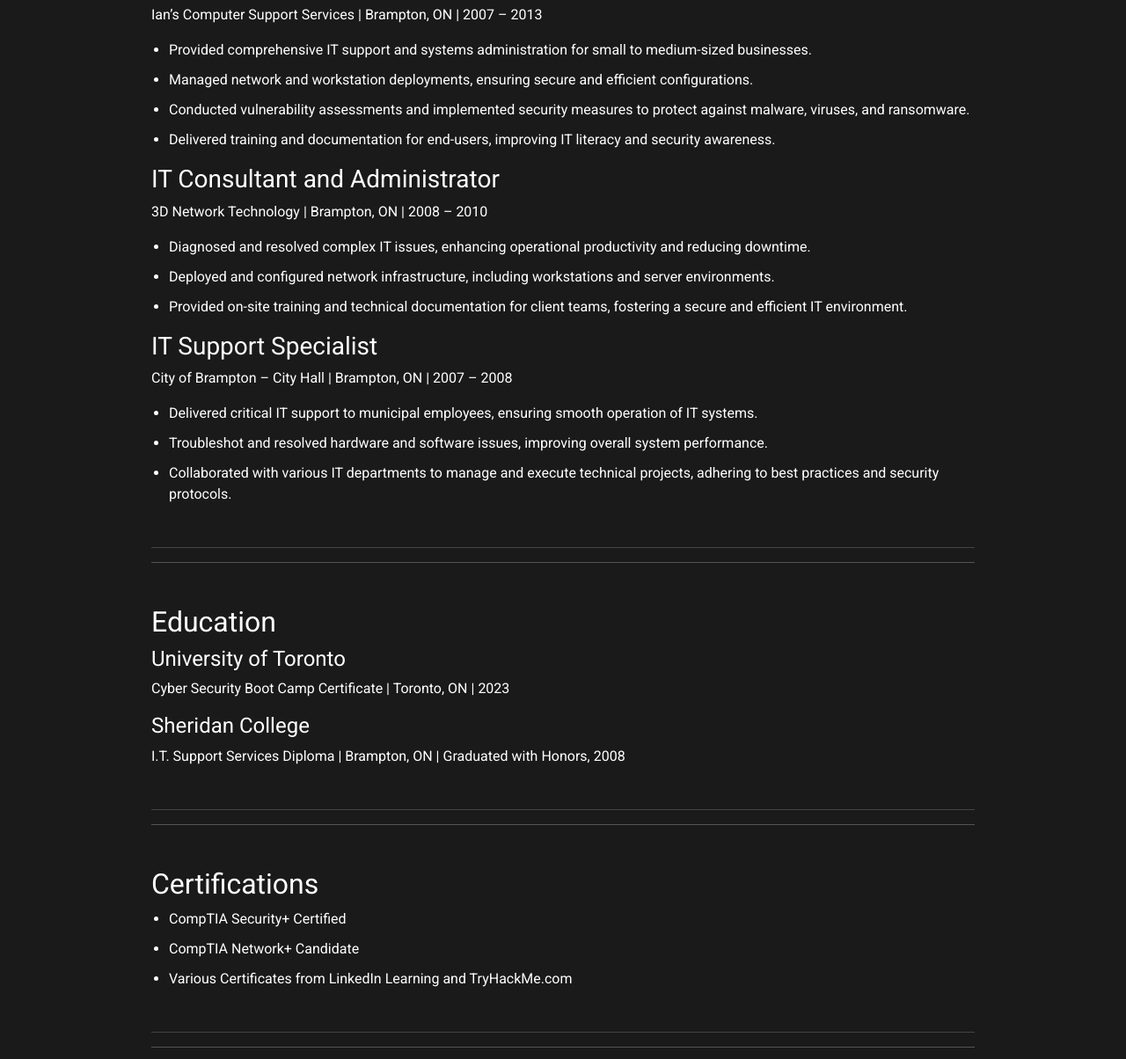
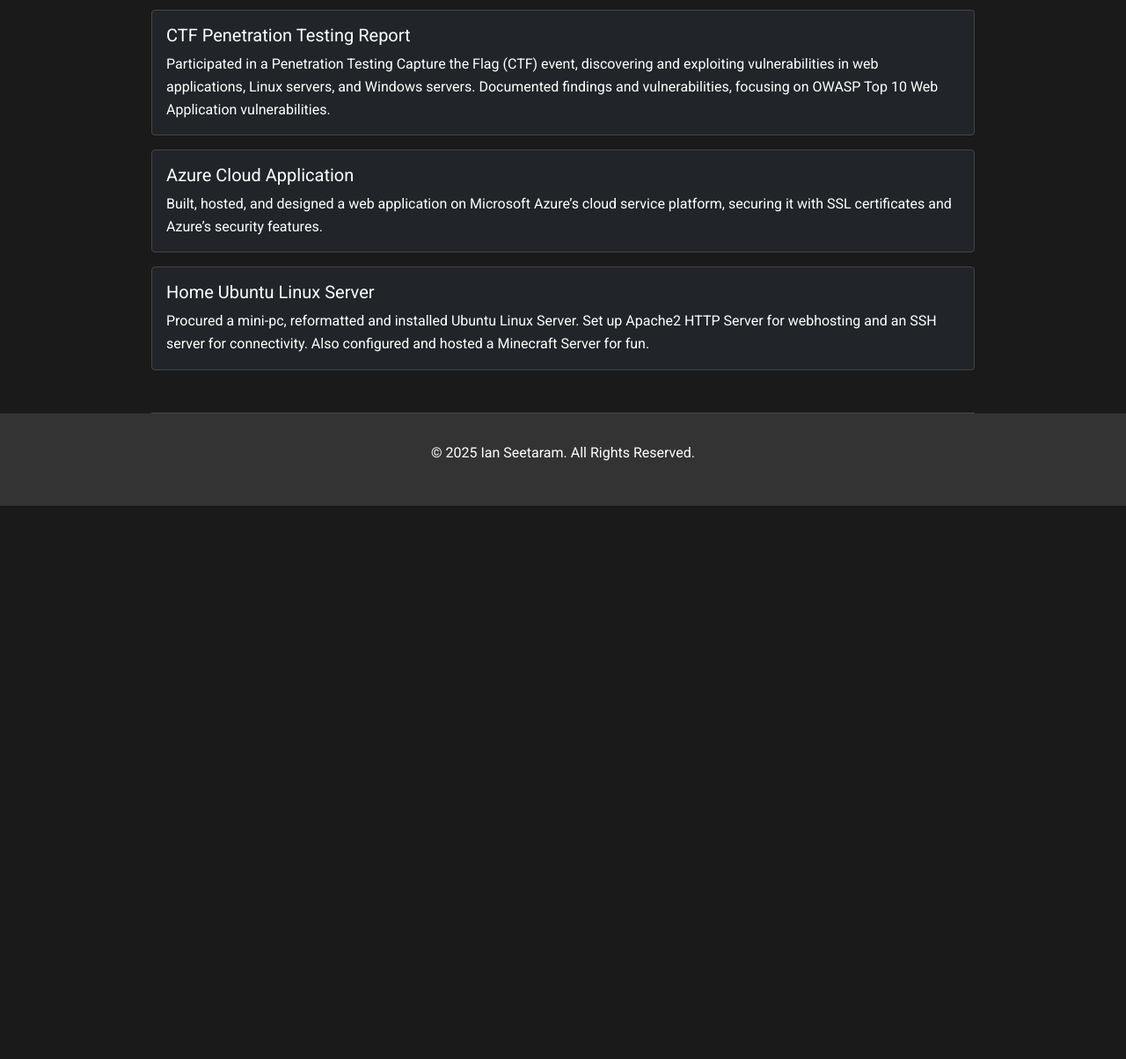
Before and after one commit to EyeonSee/eyeonsee.github.io, a plain HTML site: page index.html in a window 1280 px wide. Shown: the part 629-1833 px from the top of the page at 88% size. After the commit the page ends 1204 px from the top, so only its background shows below. Drawn offline with nearby package versions, Linux system fonts and the light colour scheme.

Commit message:
Update index.html

```diff
--- a/index.html
+++ b/index.html
@@ -13,6 +13,8 @@
             padding-top: 5rem;
             background-color: #1a1a1a;
             color: #fff;
+            line-height: 1.6;
+            font-size: 1rem;
         }
         .navbar {
             background-color: #333;
@@ -68,6 +70,10 @@
             padding: 1rem;
             border-radius: 8px;
         }
+        .card.bg-dark {
+            background-color: #2c2c2c;
+            border: 1px solid #444;
+        }
     </style>
 </head>
 <body>
@@ -97,13 +103,11 @@
                     <li class="nav-item">
                         <a class="nav-link" href="#projects">Projects</a>
                     </li>
-                    <!--<li class="nav-item">
-                        <a class="nav-link" href="#blog">Blog</a>
-                    </li>-->
                 </ul>
                 <div class="social-icons">
-                    <a href="https://www.linkedin.com/in/ian-seetaram/" target="_blank"><i class="fab fa-linkedin"></i></a>
-                    <a href="https://twitter.com/Eyeondapryze" target="_blank"><i class="fab fa-twitter"></i></a>
+                    <a href="https://www.linkedin.com/in/ian-seetaram/" target="_blank" aria-label="LinkedIn Profile"><i class="fab fa-linkedin"></i></a>
+                    <a href="https://twitter.com/Eyeondapryze" target="_blank" aria-label="Twitter Profile"><i class="fab fa-twitter"></i></a>
+                    <a href="https://github.com/eyeonsee" target="_blank" aria-label="GitHub Profile"><i class="fab fa-github"></i></a>
                 </div>
             </div>
         </div>
@@ -113,107 +117,39 @@
         <section id="summary">
             <h1>Professional Summary</h1>
             <div class="profile-summary">
-                <p>Driven by a strong commitment to achieving goals and objectives, I bring a results-oriented approach to cybersecurity and IT support services. With a solid foundation in identifying vulnerabilities, mitigating risks, and enhancing network security across various platforms, I take pride in my ability to tackle challenges head-on and deliver effective solutions. My extensive experience in both technical and operational roles has equipped me with a comprehensive skill set, including systems administration, network security, vulnerability assessment, and incident response.</p>
-                <p>I believe in maintaining a positive attitude and strong work ethic, which fuels my passion for continuous learning and professional growth. I am dedicated to staying current with industry developments and consistently improving my skills to address the ever-evolving challenges in cybersecurity. Whether working independently or as part of a team, I am committed to delivering excellence and driving success in every endeavor.</p>
+                <p>Driven by a strong commitment to achieving goals and objectives, I bring a results-oriented approach to cybersecurity and IT support services. With a solid foundation in identifying vulnerabilities, mitigating risks, and enhancing network security across various platforms, I take pride in my ability to tackle challenges head-on and deliver effective solutions.</p>
+                <p><a class="btn btn-outline-light mt-3" href="Ian_Seetaram_Resume.pdf" download>Download Resume</a></p>
             </div>
         </section>
-        <hr>
-        <section id="experience">
-            <h2>Professional Experience</h2>
-            <div>
-                <h3>Systems Administrator</h3>
-                <p>Ian’s Computer Support Services | Brampton, ON | 2007 – 2013</p>
-                <ul>
-                    <li>Provided comprehensive IT support and systems administration for small to medium-sized businesses.</li>
-                    <li>Managed network and workstation deployments, ensuring secure and efficient configurations.</li>
-                    <li>Conducted vulnerability assessments and implemented security measures to protect against malware, viruses, and ransomware.</li>
-                    <li>Delivered training and documentation for end-users, improving IT literacy and security awareness.</li>
-                </ul>
-            </div>
-            <div>
-                <h3>IT Consultant and Administrator</h3>
-                <p>3D Network Technology | Brampton, ON | 2008 – 2010</p>
-                <ul>
-                    <li>Diagnosed and resolved complex IT issues, enhancing operational productivity and reducing downtime.</li>
-                    <li>Deployed and configured network infrastructure, including workstations and server environments.</li>
-                    <li>Provided on-site training and technical documentation for client teams, fostering a secure and efficient IT environment.</li>
-                </ul>
-            </div>
-            <div>
-                <h3>IT Support Specialist</h3>
-                <p>City of Brampton – City Hall | Brampton, ON | 2007 – 2008</p>
-                <ul>
-                    <li>Delivered critical IT support to municipal employees, ensuring smooth operation of IT systems.</li>
-                    <li>Troubleshot and resolved hardware and software issues, improving overall system performance.</li>
-                    <li>Collaborated with various IT departments to manage and execute technical projects, adhering to best practices and security protocols.</li>
-                </ul>
-            </div>
-        </section>
-        <hr>
-        <section id="education">
-            <h2>Education</h2>
-            <div>
-                <h4>University of Toronto</h4>
-                <p>Cyber Security Boot Camp Certificate | Toronto, ON | 2023</p>
-            </div>
-            <div>
-                <h4>Sheridan College</h4>
-                <p>I.T. Support Services Diploma | Brampton, ON | Graduated with Honors, 2008</p>
-            </div>
-        </section>
-        <hr>
-        <section id="certification">
-            <h2>Certifications</h2>
-            <ul>
-                <li>CompTIA Security+ Certified</li>
-                <li>CompTIA Network+ Candidate</li>
-                <li>Various Certificates from LinkedIn Learning and TryHackMe.com</li>
-            </ul>
-        </section>
-        <hr>
-        <section id="skills">
-            <h2>Technical Skills</h2>
-            <ul>
-                <li><strong>Operating Systems:</strong> Windows Desktop and Server, Ubuntu Linux, Kali Linux</li>
-                <li><strong>Programming & Scripting:</strong> PowerShell, Shell Scripting, Java, Python</li>
-                <li><strong>Networking & Security Tools:</strong> Active Directory, TCP/IP, DNS, DHCP, Nmap, Wireshark, tcpdump, Bloodhound, Kerberoasting</li>
-                <li><strong>Cybersecurity Practices:</strong> Vulnerability assessment, security analysis, incident response, penetration testing, cryptography, PKI, identity and access management, digital forensics</li>
-                <li><strong>Cloud Platforms:</strong> Microsoft Azure, Amazon Web Services (AWS), Google Cloud Platform (GCP)</li>
-                <li><strong>Containers & Orchestration:</strong> Docker, Kubernetes</li>
-                <li><strong>Security Software:</strong> Splunk, Fortinet, Metasploit, Burp Suite</li>
-                <li><strong>Compliance & Standards:</strong> Security policies, standards, and compliance requirements</li>
-            </ul>
-        </section>
+
         <hr>
         <section id="projects">
             <h2>Projects</h2>
-            <div>
-                <h3>Security Monitoring Environment using Splunk</h3>
-            <p>Constructed a security monitoring environment using Splunk, loading, analyzing, and creating baselines for Windows and Apache logs. Generated reports, alerts, and dashboards for a mock organization and successfully detected simulated attacks.</p>
+            <div class="card bg-dark text-white mb-3">
+                <div class="card-body">
+                    <h5 class="card-title">Security Monitoring Environment using Splunk</h5>
+                    <p class="card-text">Constructed a security monitoring environment using Splunk, loading, analyzing, and creating baselines for Windows and Apache logs. Generated reports, alerts, and dashboards for a mock organization and successfully detected simulated attacks.</p>
                 </div>
-        <div>
-            <h3>CTF Penetration Testing Report</h3>
-            <p>Participated in a Penetration Testing Capture the Flag (CTF) event, discovering and exploiting vulnerabilities in web applications, Linux servers, and Windows servers. Documented findings and vulnerabilities, focusing on OWASP Top 10 Web Application vulnerabilities.</p>
             </div>
-        <div>
-            <h3>Azure Cloud Application</h3>
-            <p>Built, hosted, and designed a web application on Microsoft Azure’s cloud service platform, securing it with SSL certificates and Azure’s security features.</p>
+            <div class="card bg-dark text-white mb-3">
+                <div class="card-body">
+                    <h5 class="card-title">CTF Penetration Testing Report</h5>
+                    <p class="card-text">Participated in a Penetration Testing Capture the Flag (CTF) event, discovering and exploiting vulnerabilities in web applications, Linux servers, and Windows servers. Documented findings and vulnerabilities, focusing on OWASP Top 10 Web Application vulnerabilities.</p>
                 </div>
-        <div>
-            <h3>Home Ubuntu Linux Server</h3>
-            <p>Procured a mini-pc, reformatted and installed Ubuntu Linux Server.  Set up Apache2 HTTP Server for webhosting and an SSH server for connectivity.  Also configured and hosted a Minecraft Server for fun.</p>
+            </div>
+            <div class="card bg-dark text-white mb-3">
+                <div class="card-body">
+                    <h5 class="card-title">Azure Cloud Application</h5>
+                    <p class="card-text">Built, hosted, and designed a web application on Microsoft Azure’s cloud service platform, securing it with SSL certificates and Azure’s security features.</p>
+                </div>
+            </div>
+            <div class="card bg-dark text-white mb-3">
+                <div class="card-body">
+                    <h5 class="card-title">Home Ubuntu Linux Server</h5>
+                    <p class="card-text">Procured a mini-pc, reformatted and installed Ubuntu Linux Server. Set up Apache2 HTTP Server for webhosting and an SSH server for connectivity. Also configured and hosted a Minecraft Server for fun.</p>
+                </div>
             </div>
         </section>
-    <!--<hr>
-    <section id="blog">
-        <h2>Blog</h2>
-        <div>
-            <h3>Understanding Cybersecurity Basics</h3>
-            <p>An introductory post on the fundamental concepts of cybersecurity, covering essential practices for protecting digital assets.</p>
-            <a href="#">Read More</a>
-        </div>
-        <!-- Add more blog posts as needed
-    </section> -->
     </main>
 
     <footer class="footer">
```
Lines whose indentation alone changed are shown as unchanged.
